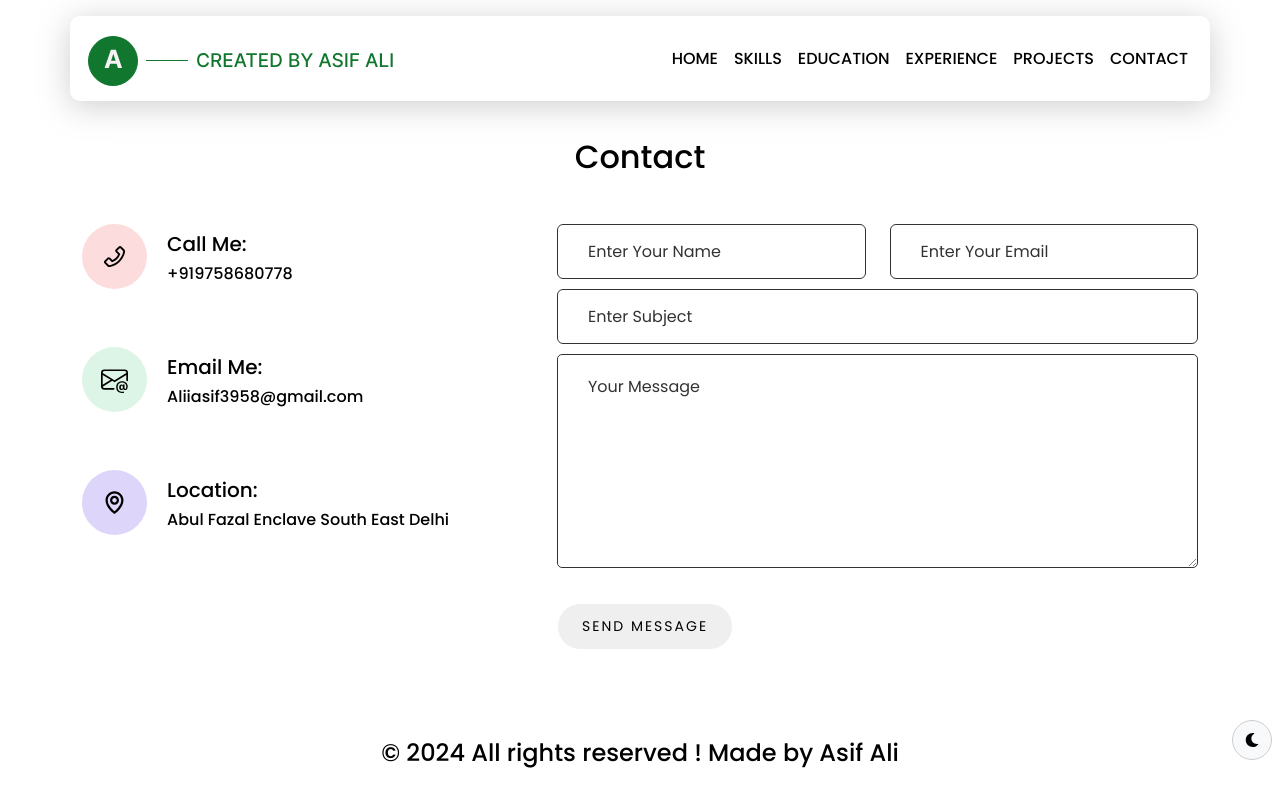
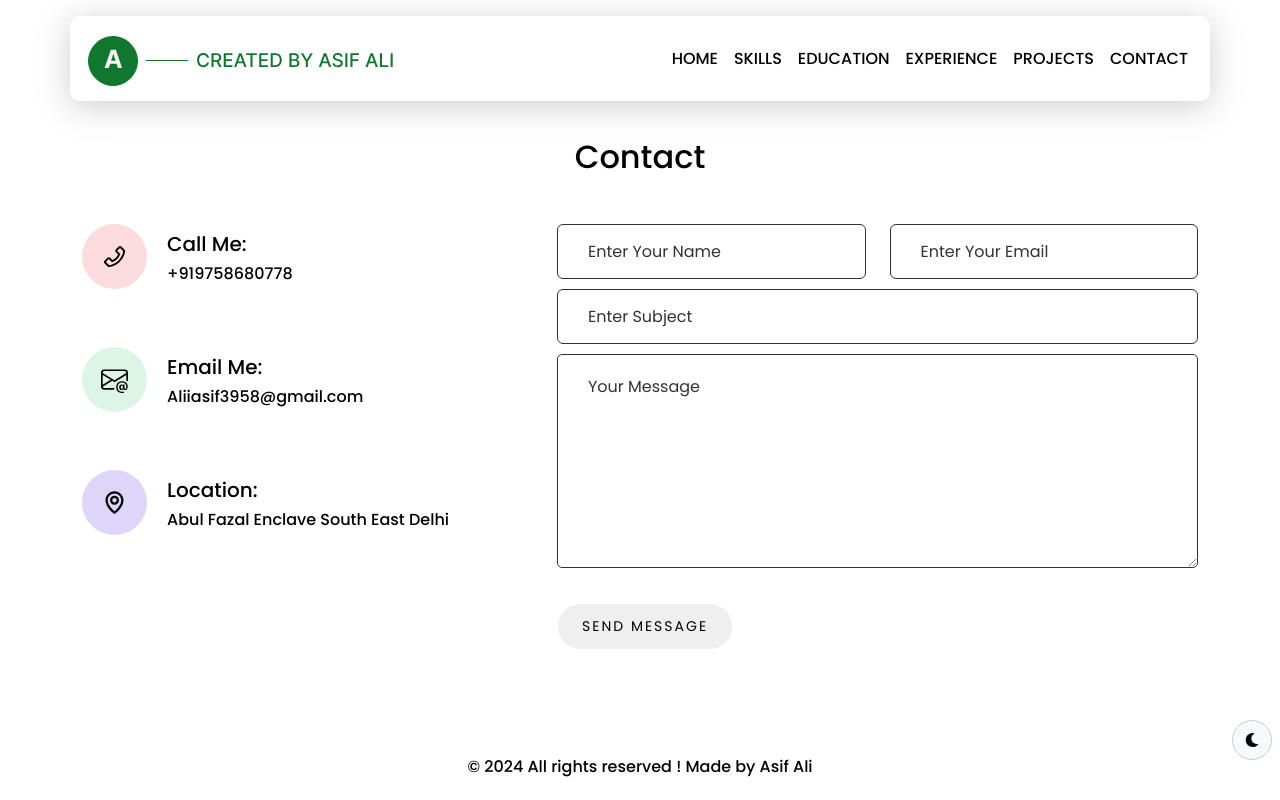
Before and after one commit to Asifmzn12/MyPortfolio, a React (Vite) app: page /contact in a window 1280 px wide. Built offline with nearby package versions, Linux system fonts and the light colour scheme.

Commit message:
changes into footer bottom

```diff
--- a/src/Components/Footer.jsx
+++ b/src/Components/Footer.jsx
@@ -4,7 +4,7 @@ function Footer() {
         <div className=" text-center py-lg-4 py-3 mt-md-5 mt-3">
 
                 <div className="footer-info my-footer py-2 py-md-4 fw-medium">
-                <div className="copywrite"><h4>© 2024 All rights reserved ! Made  by Asif Ali</h4>
+                <div className="copywrite"><h6 className="mb-0">© 2024 All rights reserved ! Made  by Asif Ali</h6>
                 </div>
                 </div>
 
```
